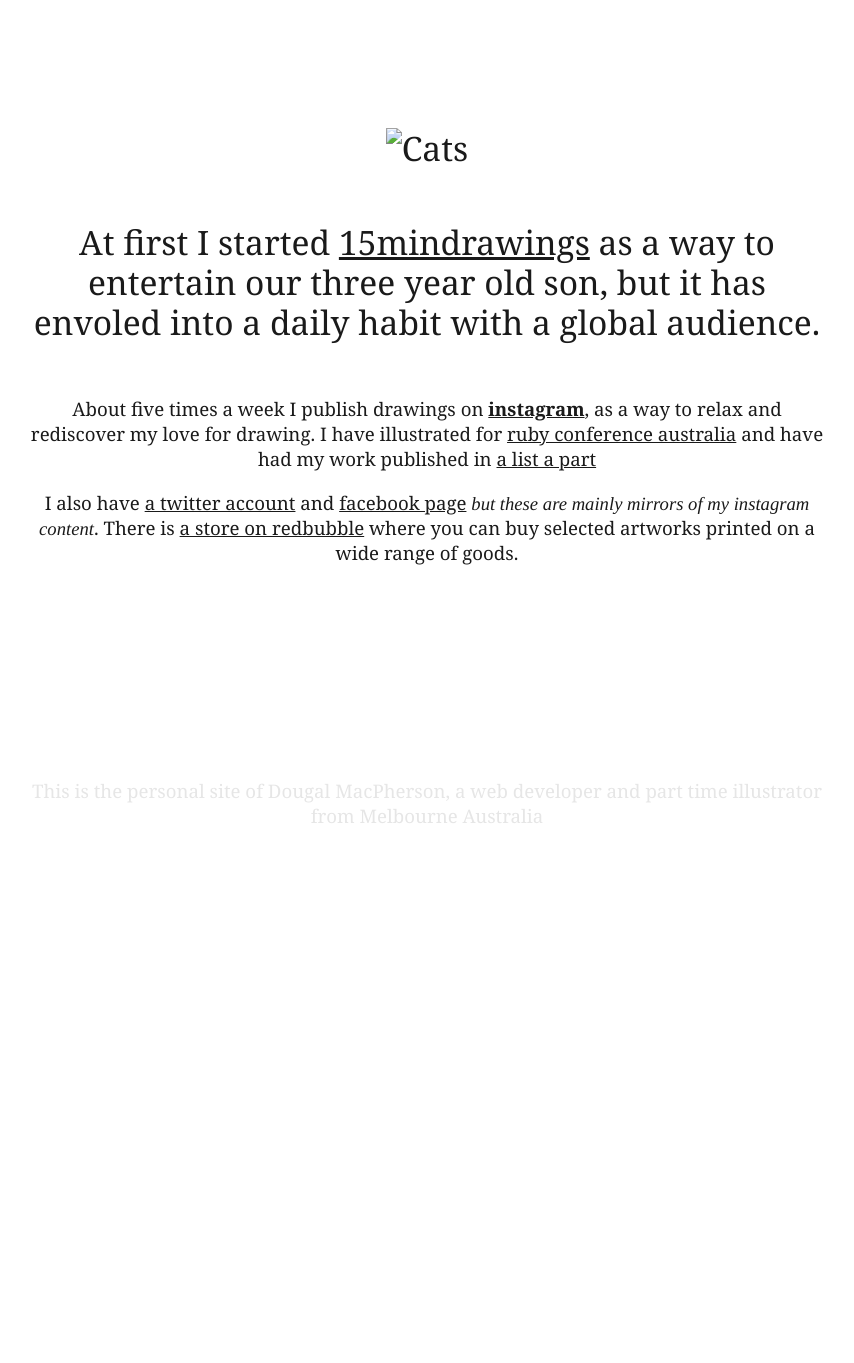
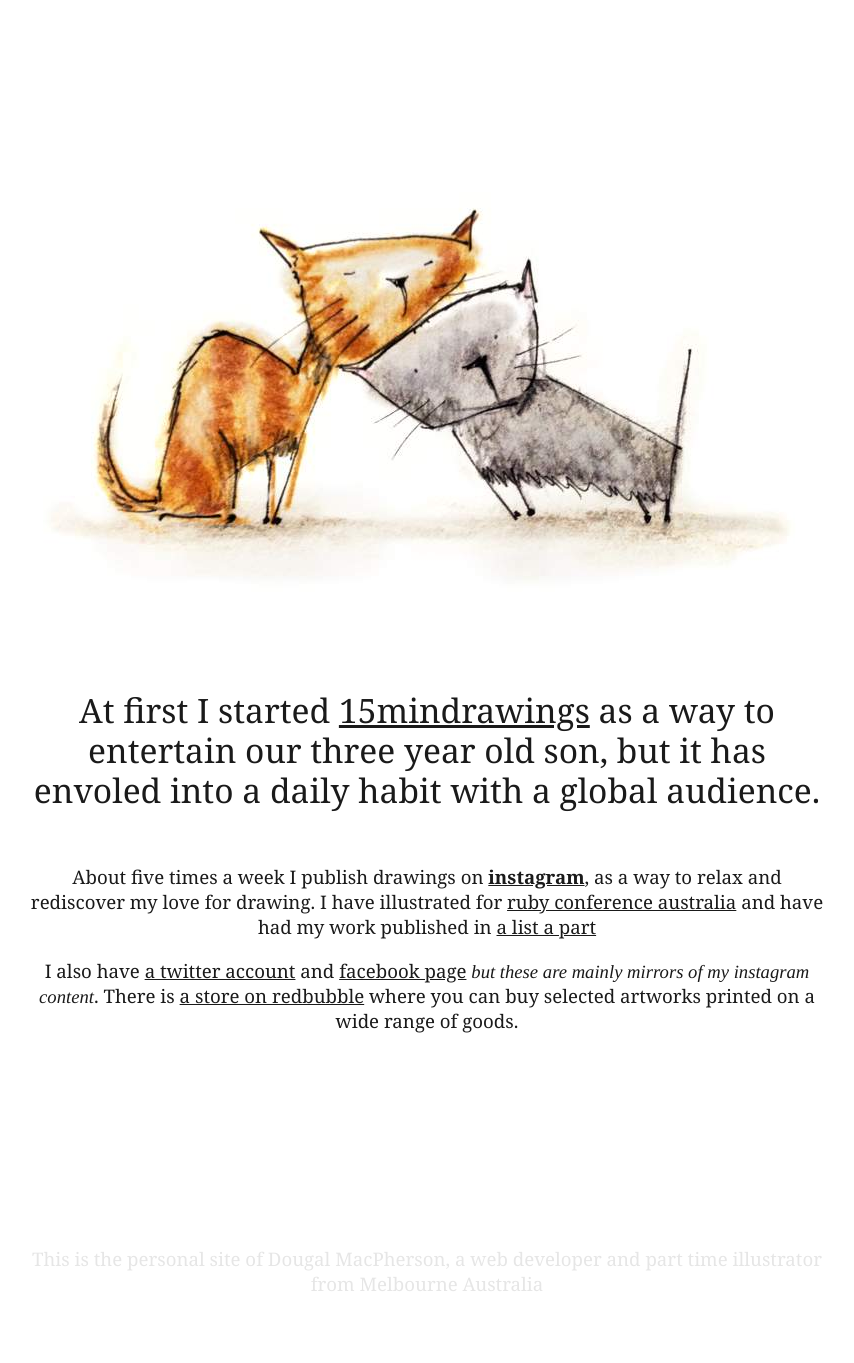
Before and after one commit to mrdougal/mrdougal.github.io, a Jekyll site: the page built from projects/15mindrawings/index.md, in a window 1280 px wide. Shown: the whole page, without its empty margins (213-1067 px from the left). Built offline with Jekyll 4.4.1, drawn with Linux system fonts in a browser that asks for light colours; before the commit the page ends 900 px from its top, so only the background shows below that.

Commit message:
absolute path for now…

```diff
--- a/projects/15mindrawings/index.md
+++ b/projects/15mindrawings/index.md
@@ -10,7 +10,7 @@ title: 15 minute drawings
 
 
 <div id="bio">
-  <img src="./15mindrawings/cats.jpg" alt="Cats">
+  <img src="/projects/15mindrawings/cats.jpg" alt="Cats">
   <p>
     At first I started <a href="http://instagram.com/15mindrawings">15mindrawings</a> as a way to entertain our three year old son,
     but it has envoled into a daily habit with a global audience.
```
